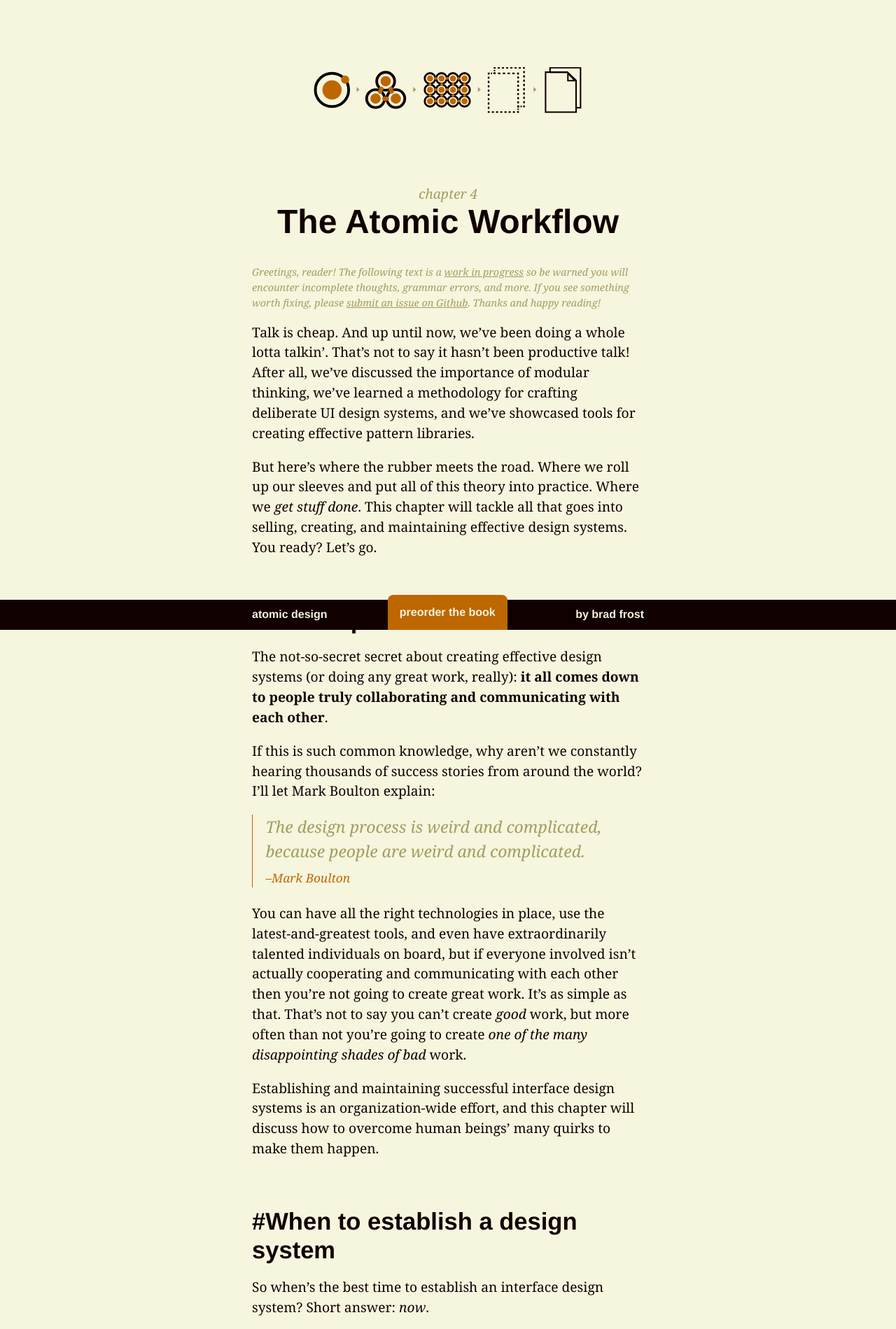
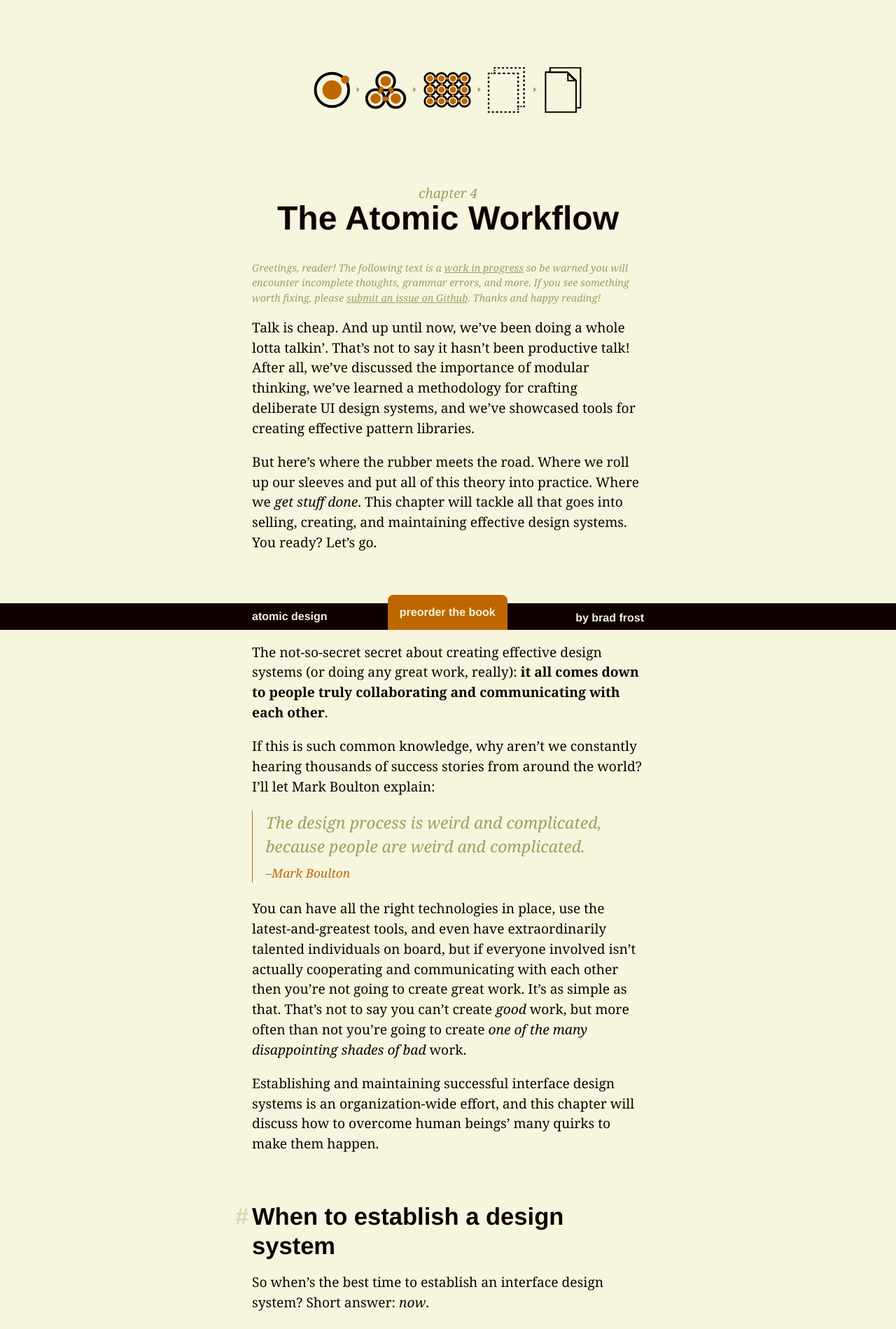
Before and after one commit to bradfrost/atomic-design, a Jekyll site: the page built from chapter-4.md, in a window 1280 px wide. Shown: the top 1899 px of the page at 70% size. Built offline with Jekyll 4.4.1, drawn with Linux system fonts in a browser that asks for light colours.

Commit message:
Update to anchor tag links

```diff
--- a/css/style.scss
+++ b/css/style.scss
@@ -10,6 +10,7 @@ $white : #fff;
 $tan : #f6f5de;
 $tan-light : #fbfaee;
 $tan-dark : #a29e5e;
+$tan-dim-max : rgba(205,202,162,0.7);
 $tan-dim : rgba(205,202,162,0.4);
 $tan-dim-min : rgba(205,202,162,0.07);
 $brown : #100;
@@ -145,7 +146,7 @@ input[type=submit] {
 
 h1 {
 	font-size: 2.5em;
-	line-height: 1.2;
+	line-height: 1.1;
 	margin: 0 0 0.68em;
 	text-align: center;
 
@@ -170,10 +171,12 @@ h2 {
 
 h3 {
 	font-size: 1.4em;
+    line-height: 1.2;
 }
 
 h4 {
 	font-size: 1.1em;
+    line-height: 1.2;
 }
 
 h5 {
@@ -187,19 +190,6 @@ h5 {
 
 a {
 	color: $brown;
-}
-
-h2, h3, h4, h5 {
-	a {
-		text-decoration: none;
-		color: $brown;
-		transition: all $speed-fast ease-out;
-
-
-		&:hover, &:focus {
-			color: $orange;
-		}
-	}
 }
 
 /*------------------------------------*\
@@ -502,13 +492,77 @@ header {
 		font-family: $font-primary;
 	}
 
-	h2, h3 {
-		font-family: $font-primary;
-		margin: 2em 0 0.5em;
-	}
+    h2 {
+        font-family: $font-primary;
+    	font-size: 1.8em;
+    	line-height: 1.2;
+        position: relative;
+        padding-left: 20px;
+        margin: 2em 0 0.5em;
+
+        @media all and (min-width: 40em) {
+            padding-left: 0;
+        }
+    }
+
+    h3 {
+        font-family: $font-primary;
+    	font-size: 1.4em;
+        line-height: 1.2;
+        position: relative;
+        padding-left: 20px;
+        margin: 2em 0 0.5em;
+
+        @media all and (min-width: 40em) {
+            padding-left: 0;
+        }
+    }
+
+    h4 {
+    	font-size: 1.3em;
+        line-height: 1.2;
+        position: relative;
+        padding-left: 20px;
+
+        @media all and (min-width: 40em) {
+            padding-left: 0;
+        }
+    }
+
+    h5 {
+    	color: $tan-dark;
+    	font-size: 1.1em;
+        position: relative;
+        padding-left: 20px;
+
+        @media all and (min-width: 40em) {
+            padding-left: 0;
+        }
+    }
+
+    h2, h3, h4, h5 {
+    	a {
+    		text-decoration: none;
+    		color: $tan-dim-max;
+            padding-right: 6px;
+            transition: all $speed-fast ease-out;
+            width: 20px;
+            position: absolute;
+            left: 0;
+            text-align: right;
+
+    		&:hover, &:focus {
+    			color: $orange;
+    		}
+
+            @media all and (min-width: 40em) {
+                left: -24px;
+            }
+    	}
+    }
 
 	ul, ol {
-		margin-bottom: 1em;
+		margin: 0 0 1em 1em;
 	}
 }
 
```
Also changed, not shown: 1 other file.
